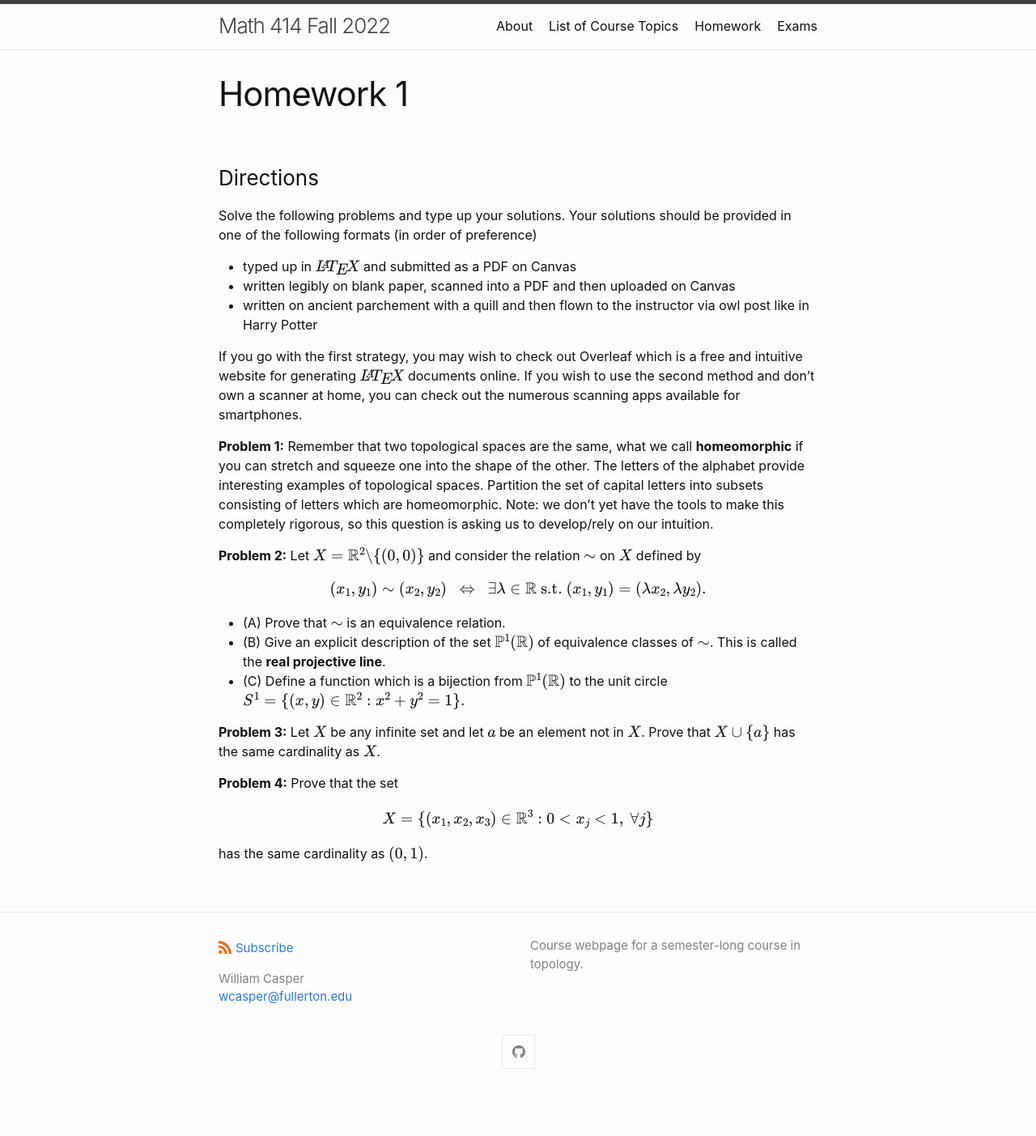
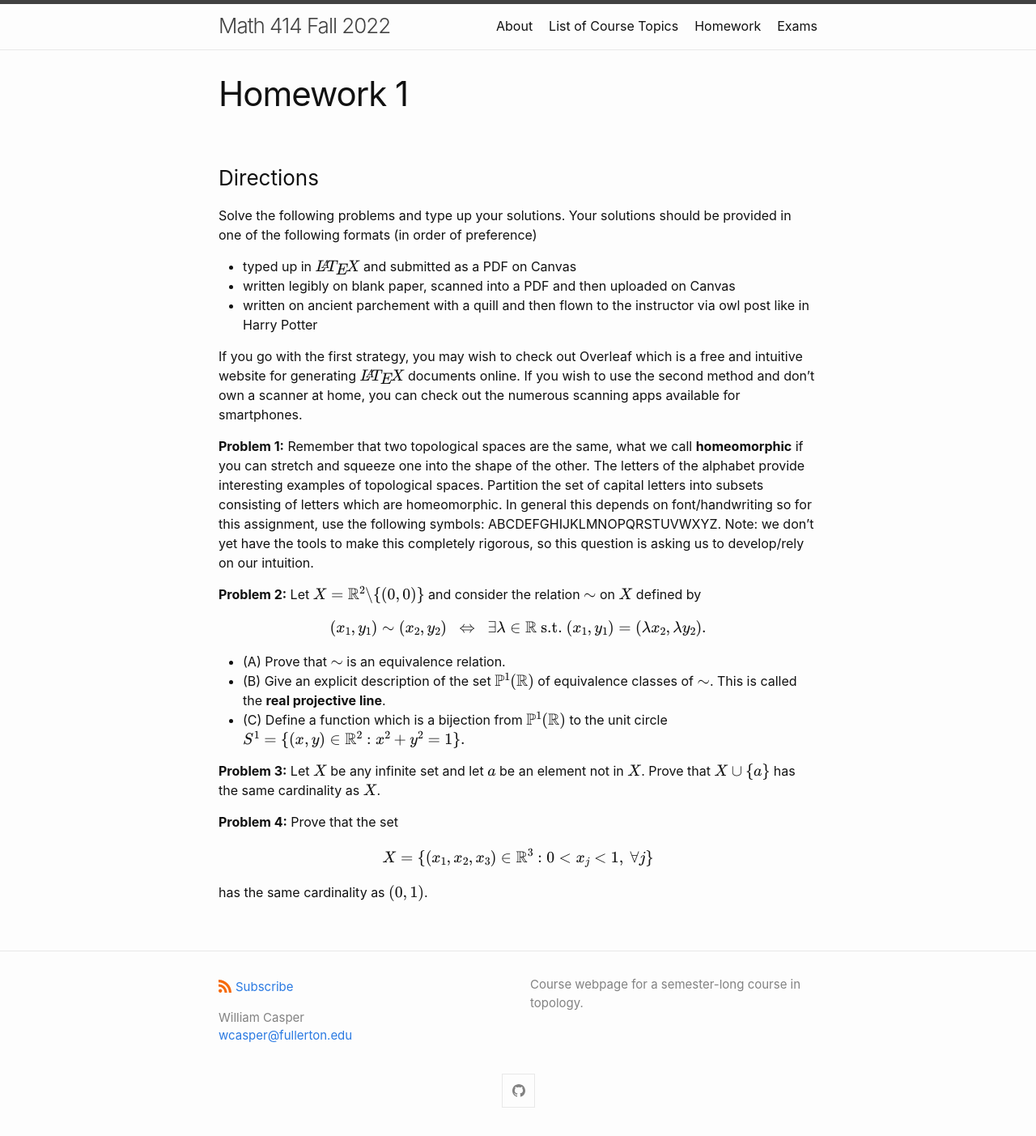
Before and after one commit to wcasper/math414fall2022, a Jekyll site: the page built from _homework/hw1.md, in a window 1280 px wide. Shown: the whole page at 81% size. Built offline with Jekyll 4.4.1, drawn with Linux system fonts in a browser that asks for light colours; before the commit the page ends 1355 px from its top, so only the background shows below that.

Commit message:
changed first problem to adjust for font differences

```diff
--- a/_homework/hw1.md
+++ b/_homework/hw1.md
@@ -13,7 +13,8 @@ Solve the following problems and type up your solutions.  Your solutions should
 If you go with the first strategy, you may wish to check out Overleaf which is a free and intuitive website for generating $$\LaTeX$$ documents online.
 If you wish to use the second method and don't own a scanner at home, you can check out the numerous scanning apps available for smartphones.
 
-**Problem 1:**  Remember that two topological spaces are the same, what we call **homeomorphic** if you can stretch and squeeze one into the shape of the other.  The letters of the alphabet provide interesting examples of topological spaces.  Partition the set of capital letters into subsets consisting of letters which are homeomorphic.  Note: we don't yet have the tools to make this completely rigorous, so this question is asking us to develop/rely on our intuition.
+**Problem 1:**  Remember that two topological spaces are the same, what we call **homeomorphic** if you can stretch and squeeze one into the shape of the other.  The letters of the alphabet provide interesting examples of topological spaces.  Partition the set of capital letters into subsets consisting of letters which are homeomorphic.  In general this depends on font/handwriting so for this assignment, use the following symbols: ABCDEFGHIJKLMNOPQRSTUVWXYZ.
+Note: we don't yet have the tools to make this completely rigorous, so this question is asking us to develop/rely on our intuition.
 
 **Problem 2:** Let $$X= \mathbb R^2\backslash\{(0,0)\}$$ and consider the relation $$\sim$$ on $$X$$ defined by
 
```
